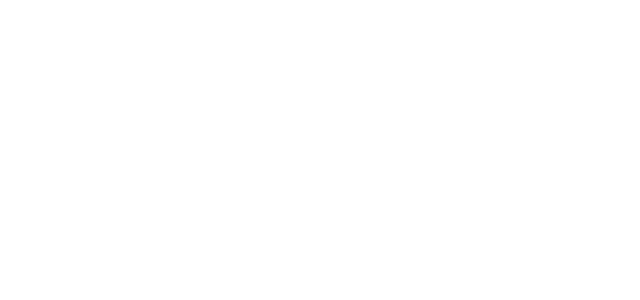
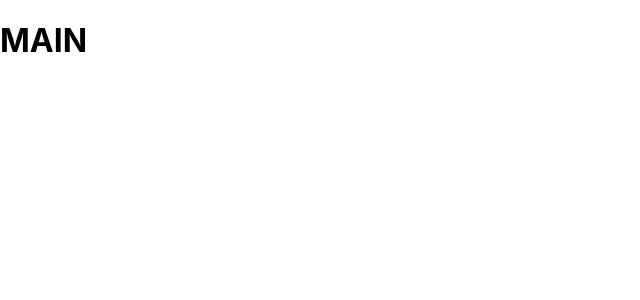
Before and after one commit to paullo97/uex.io, a React (Create React App) app: page /main in a window 1280 px wide. Before the commit this address had no page. Shown: the top 300 px of the page, without its empty margins (0-640 px from the left). Built offline with nearby package versions, Linux system fonts and the light colour scheme.

Commit message:
include route with componente main

```diff
--- a/src/App.js
+++ b/src/App.js
@@ -2,6 +2,7 @@
 import Login from "./pages/login";
 import { AlertProvider } from "./services/alertService";
 import { BrowserRouter as Router, Route, Routes } from "react-router-dom";
+import MainForm from "./pages/main";
 
 function App() {
   return (
@@ -10,6 +11,7 @@
         <Routes>
           <Route path="/" element={<RegisterForm />} />
           <Route path="/login" element={<Login />} />
+          <Route path="/main" element={<MainForm />} />
         </Routes>
       </Router>
     </AlertProvider>
```
